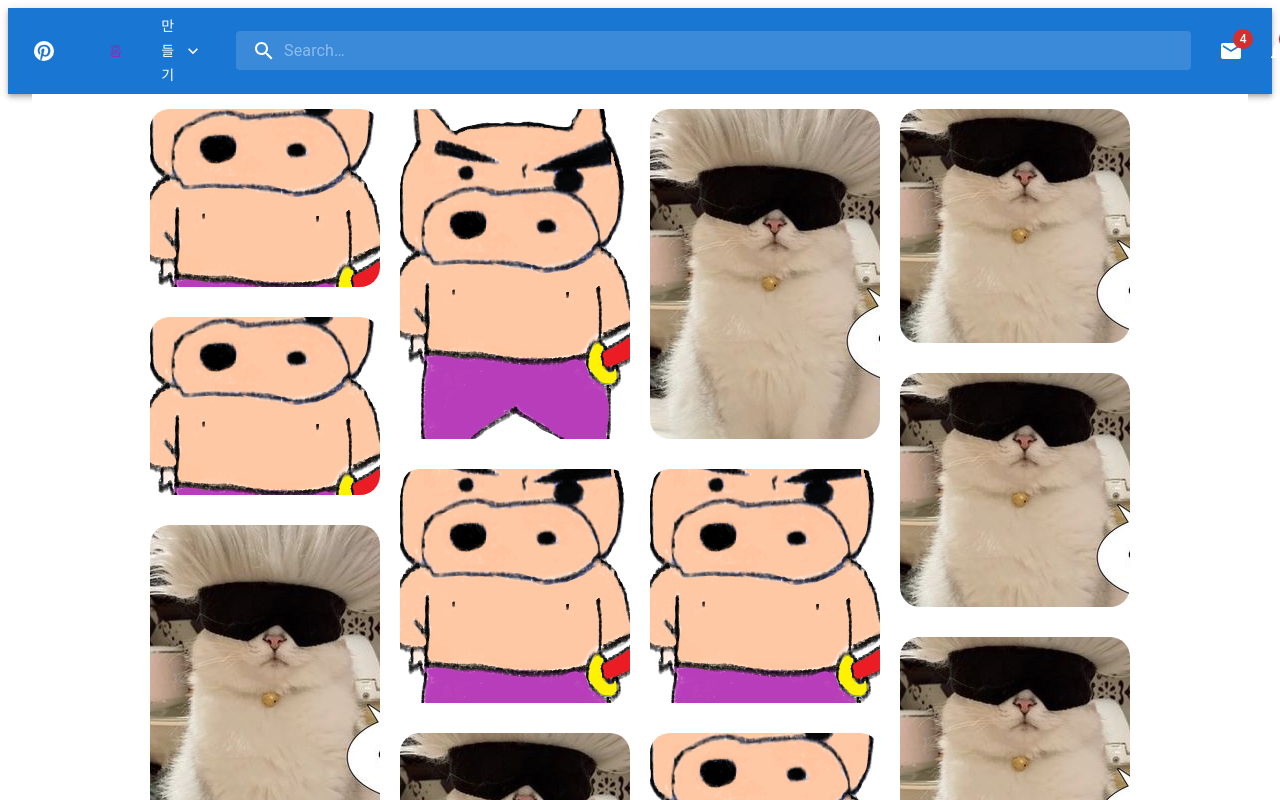
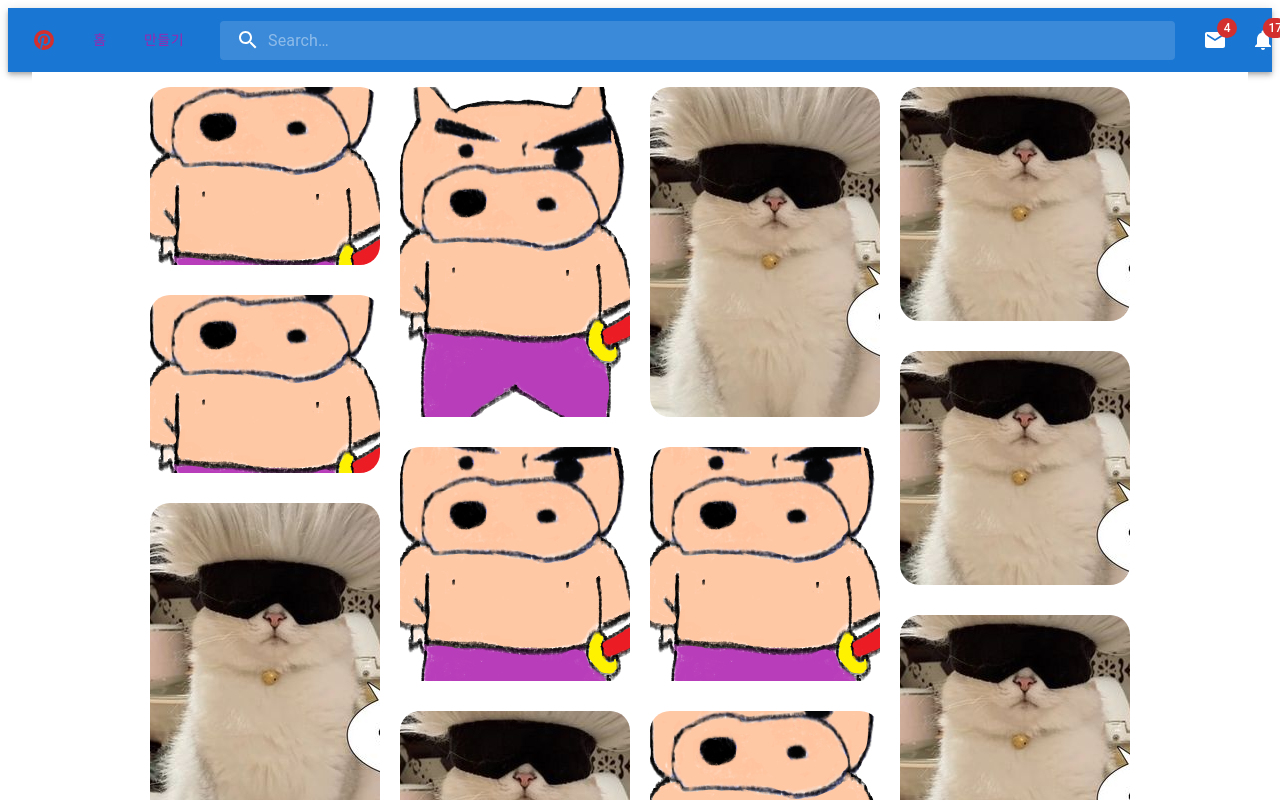
Before and after one commit to whatiiiii/kosmo-proj-final, a React (Vite) app in the folder frontend/: page /pin in a window 1280 px wide. Shown: the top 800 px of the page. Built offline with nearby package versions, Linux system fonts and the light colour scheme.

Commit message:
update PinNavBar

```diff
--- a/frontend/src/components/PinNavBar.tsx
+++ b/frontend/src/components/PinNavBar.tsx
@@ -21,6 +21,7 @@ import Settings from "@mui/icons-material/Settings";
 import Logout from "@mui/icons-material/Logout";
 import Button from "@mui/material/Button";
 import KeyboardArrowDownIcon from "@mui/icons-material/KeyboardArrowDown";
+
 const Search = styled("div")(({ theme }) => ({
   position: "relative",
   borderRadius: theme.shape.borderRadius,
@@ -61,7 +62,7 @@ const StyledInputBase = styled(InputBase)(({ theme }) => ({
   },
 }));
 
-export default function PrimarySearchAppBar() {
+export default function PinNavBar() {
   const [anchorEl, setAnchorEl] = React.useState<null | HTMLElement>(null);
   const [mobileMoreAnchorEl, setMobileMoreAnchorEl] =
     React.useState<null | HTMLElement>(null);
@@ -71,15 +72,6 @@ export default function PrimarySearchAppBar() {
 
   const handleProfileMenuOpen = (event: React.MouseEvent<HTMLElement>) => {
     setAnchorEl(event.currentTarget);
-  };
-
-  const handleMobileMenuClose = () => {
-    setMobileMoreAnchorEl(null);
-  };
-
-  const handleMenuClose = () => {
-    setAnchorEl(null);
-    handleMobileMenuClose();
   };
 
   const handleMobileMenuOpen = (event: React.MouseEvent<HTMLElement>) => {
@@ -140,7 +132,7 @@ export default function PrimarySearchAppBar() {
   }));
 
   return (
-    <Box sx={{ flexGrow: 1 }}>
+    <Box sx={{ flexGrow: 10 }}>
       <AppBar position="static">
         <Toolbar>
           <IconButton
@@ -148,41 +140,21 @@ export default function PrimarySearchAppBar() {
             edge="start"
             color="inherit"
             aria-label="open drawer"
-            sx={{ mr: 2 }}
+            //sx={{ mr: 1 }}
           >
-            <Pinterest />
+            <Pinterest color="error" />
           </IconButton>
           <Button variant="text" color="secondary">
             홈
           </Button>
           <Button
-            id="demo-customized-button"
-            aria-controls={open ? "demo-customized-menu" : undefined}
-            aria-haspopup="true"
-            aria-expanded={open ? "true" : undefined}
-            variant="contained"
-            disableElevation
-            onClick={handleClick}
-            endIcon={<KeyboardArrowDownIcon />}
+            variant="text"
+            color="secondary"
+            // endIcon={<KeyboardArrowDownIcon />}
           >
             만들기
           </Button>
-          <StyledMenu
-            id="demo-customized-menu"
-            MenuListProps={{
-              "aria-labelledby": "demo-customized-button",
-            }}
-            anchorEl={anchorEl}
-            open={open}
-            onClose={handleClose}
-          >
-            <MenuItem onClick={handleClose} disableRipple>
-              아이디어 핀 만들기
-            </MenuItem>
-            <MenuItem onClick={handleClose} disableRipple>
-              핀 만들기
-            </MenuItem>
-          </StyledMenu>
+
           <Search>
             <SearchIconWrapper>
               <SearchIcon />
```
